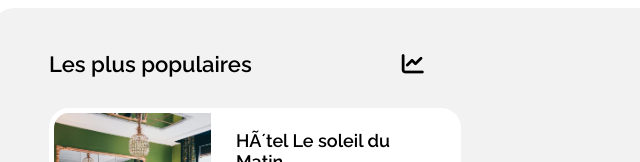
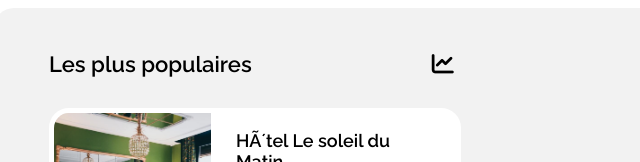
Before and after one commit to klodita/Site-Booki, a plain HTML site: page index.html in a window 1280 px wide. Shown: the part 1118-1280 px from the top of the page, 26-666 px from the left. Drawn offline with Linux system fonts and the light colour scheme.

Commit message:
modification commentaire concernant les sélecteurs *titrehotel3 et modification positionnement iconechart

```diff
--- a/CSS/styles.css
+++ b/CSS/styles.css
@@ -356,7 +356,7 @@ h1 + p{
 .iconechart
 {
     font-size: 22px;
-    padding-left: 150px;
+    padding-left: 180px;
 }
 
 /*Travail sur le bloc Hébergement à Marseille*/
@@ -637,7 +637,7 @@ h1 + p{
 
 }
 
-/*Travail sur le cadre individuelle de chaque Titre pour respecter la mise en page textuelle et visuelle de la maquette*/
+/*Travail sur le cadre individuelle de chaque *titrehotel3 pour respecter la mise en page textuelle et visuelle de la maquette*/
 
 .x
 {
```
